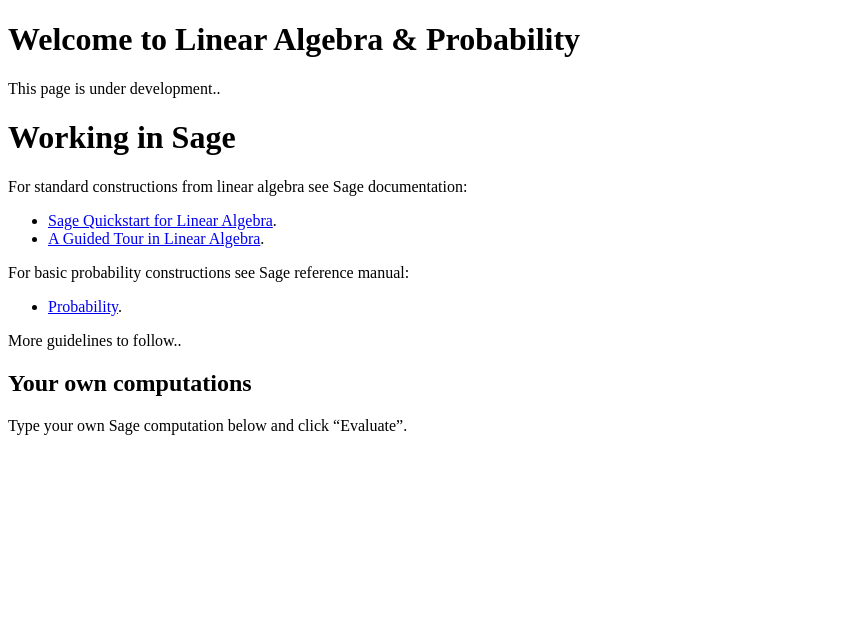
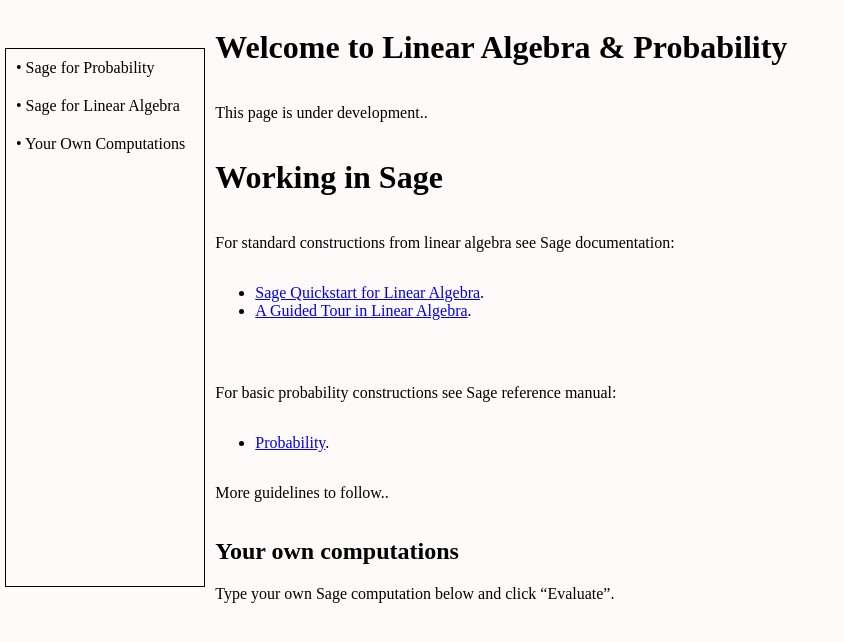
Before and after one commit to georg271828/LAP, a plain HTML site: page index.html in a window 1280 px wide. Shown: the whole page, without its empty margins (0-844 px from the left). Drawn offline with Linux system fonts and the light colour scheme; a script that the page names is missing.

Commit message:
Navigation Column

```diff
--- /dev/null
+++ b/index.css
@@ -0,0 +1,67 @@
+html{
+  background-color: snow;
+scroll-behavior: smooth;
+}
+
+.row {
+  display: flex;
+  flex-wrap: wrap;
+}
+
+.column1 {
+  flex: 10%;
+  padding-right: 10px;
+  display: flex;
+  flex-shrink: 0;
+}
+
+.navbar{
+  margin-top: 40px;
+border: 1px solid black;
+margin-left: -3px;
+
+/*	 float:left;*/
+/*	 position: fixed;*/
+/*	 display: flex;*/
+}
+
+.column2 {
+  flex: 78%;
+/*    padding: 5px;*/
+flex-direction: column;
+  justify-content: center;
+  display: flex;
+}
+
+
+
+ .navbar a {
+ padding-top: 10px;
+text-decoration: none;
+  color: black;
+margin-left: -40px;
+  display: inline-block;
+  position: relative;
+  color: black;
+  text-decoration: none;
+  padding: 10px 10px;
+}
+
+.navbar a::after {
+  content: '';
+  position: absolute;
+  width: 100%;
+  transform: scaleX(0);
+  height: 2px;
+  bottom: 0;
+  left: 0;
+  background-color: lightgray;
+  transform-origin: bottom right;
+  transition: transform 0.25s ease-out;
+}
+
+.navbar a:hover::after {
+  transform: scaleX(1);
+  transform-origin: bottom left;
+  background-color: lightgray;
+}
--- a/index.html
+++ b/index.html
@@ -1,9 +1,11 @@
 <!DOCTYPE html>
 <html>
    <head>
+      <title>Sage for Linear Algebra & Probaility</title>
+      <link rel="stylesheet" href="index.css">
       <meta charset="utf-8">
       <meta name="viewport" content="width=device-width">
-      <title>Linear Algebra & Probbaility: SageMathCell</title>
+      <title>Linear Algebra & Probaility: SageMathCell</title>
       <script src="https://sagecell.sagemath.org/static/embedded_sagecell.js"></script>
       <script>
        // Make the div with id 'mycell' a Sage cell
@@ -16,26 +18,35 @@
        </script>
    </head>
    <body>
+      <div class = row>
+         <div class = column1>
+               <ul class = navbar>
+                  <a class = #Sage_Probability href = #Sage_for_Probability>• Sage for Probability</a>
+			       <a class = #Sage_LinAlg href = #Sage_for_Linear_Algebra>• Sage for Linear Algebra</a>
+                  <a class = computations href = #your_own_computations>• Your Own Computations</a>
+            </ul>
+         </div>
+         <div class = column2>
             <h1>Welcome to Linear Algebra & Probability</h1>
             <p>This page is under development..</p>
             <h1>Working in Sage</h1>
 
-      <p>For standard constructions from linear algebra see Sage documentation:
+            <p id = Sage_for_Linear_Algebra>For standard constructions from linear algebra see Sage documentation:
                <ul>
                   <li><a href="https://doc.sagemath.org/html/en/prep/Quickstarts/Linear-Algebra.html">Sage Quickstart for Linear Algebra</a>.</li>
                   <li><a href="https://doc.sagemath.org/html/en/tutorial/tour_linalg.html"> A Guided Tour in Linear Algebra</a>.</li>
             </ul></p>
 
-      <p>For basic probability constructions see Sage reference manual:
+            <p id = Sage_for_Probability>For basic probability constructions see Sage reference manual:
                <ul>
                   <li><a href="https://doc.sagemath.org/html/en/reference/probability/index.html#">Probability</a>.</li>
-      </ul></p>
-
+      			</ul>
             <p>More guidelines to follow.. </p>
 
-      <h2>Your own computations</h2>
+            <h2 id = your_own_computations>Your own computations</h2>
             Type your own Sage computation below and click &ldquo;Evaluate&rdquo;.
             <div class="compute"><script type="text/x-sage">plot(sin(x), (x, 0, 2*pi))</script></div>
-
+         </div>
+      </div>
    </body>
 </html>
```
Lines whose indentation alone changed are shown as unchanged.
